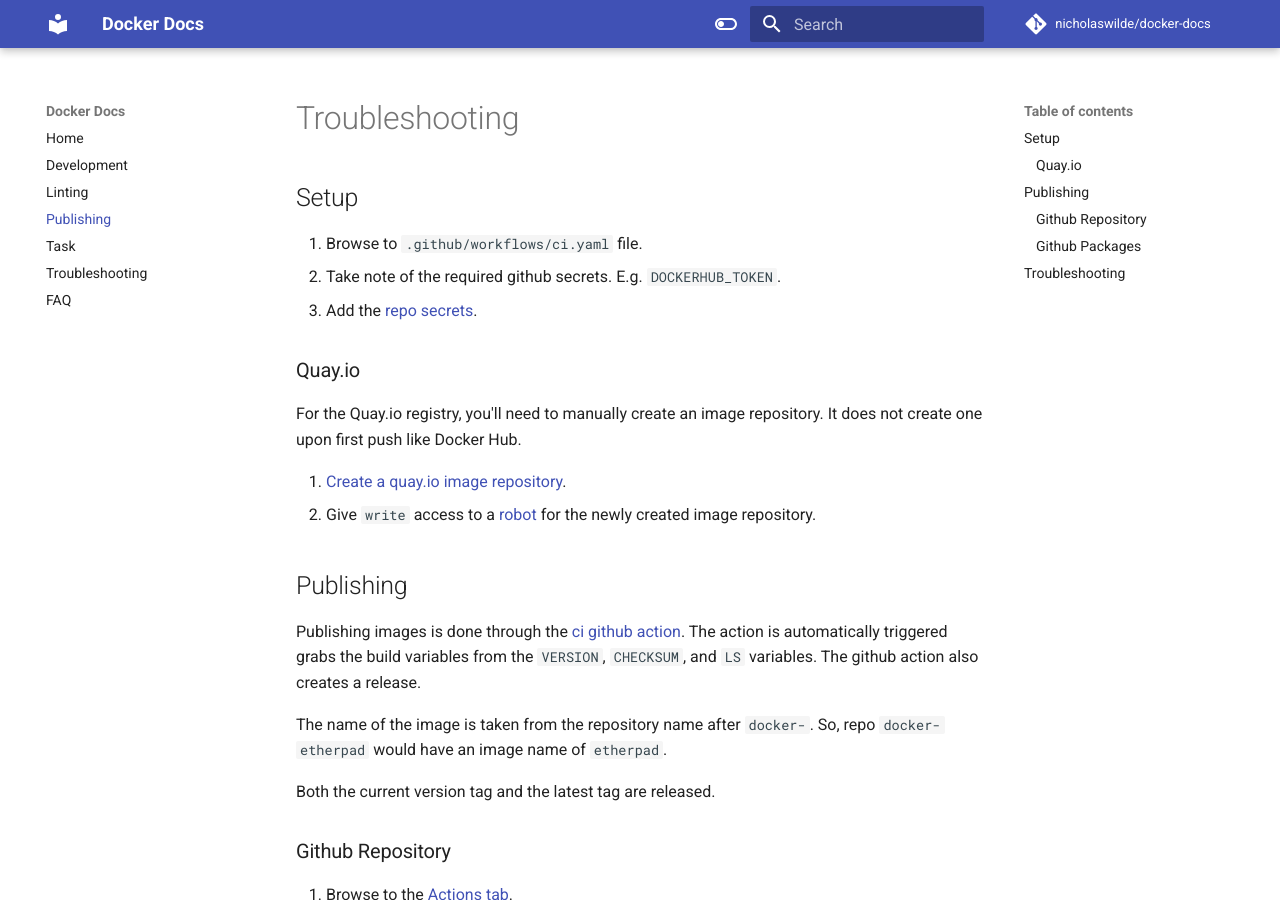
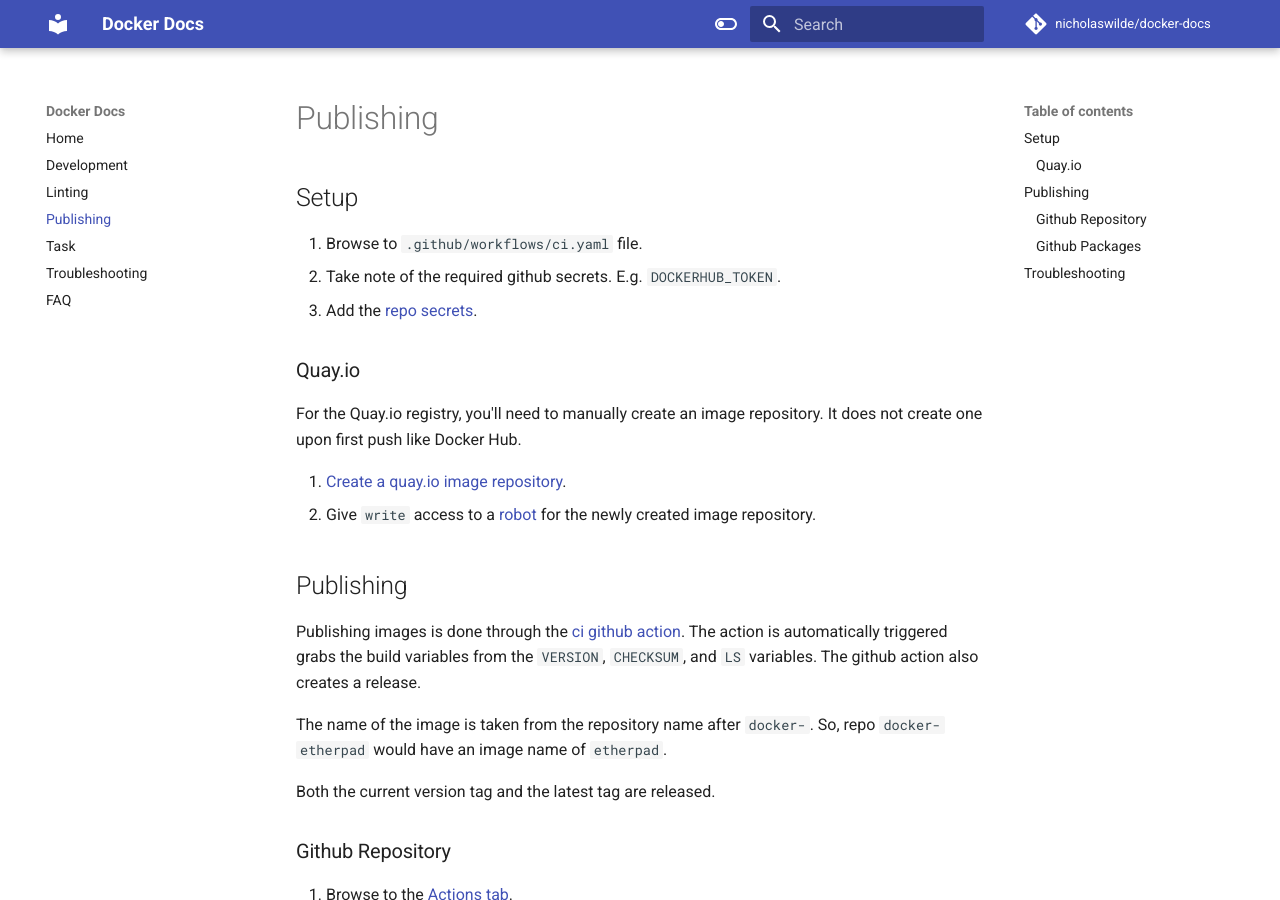
Before and after one commit to nicholaswilde/docker-docs, an MkDocs documentation site: the page built from docs/publishing.md, in a window 1280 px wide and 900 px high. Built offline with MkDocs 1.6.1 and Material for MkDocs 9.7.7, drawn with Linux system fonts in a browser that asks for light colours; comment, search, counter and statistics services are not loaded.

Commit message:
Changed title
Signed-off-by: Nicholas Wilde <ncwilde43@gmail.com>

```diff
--- a/docs/publishing.md
+++ b/docs/publishing.md
@@ -1,4 +1,4 @@
-# Troubleshooting
+# Publishing
 
 ## Setup
 
```
